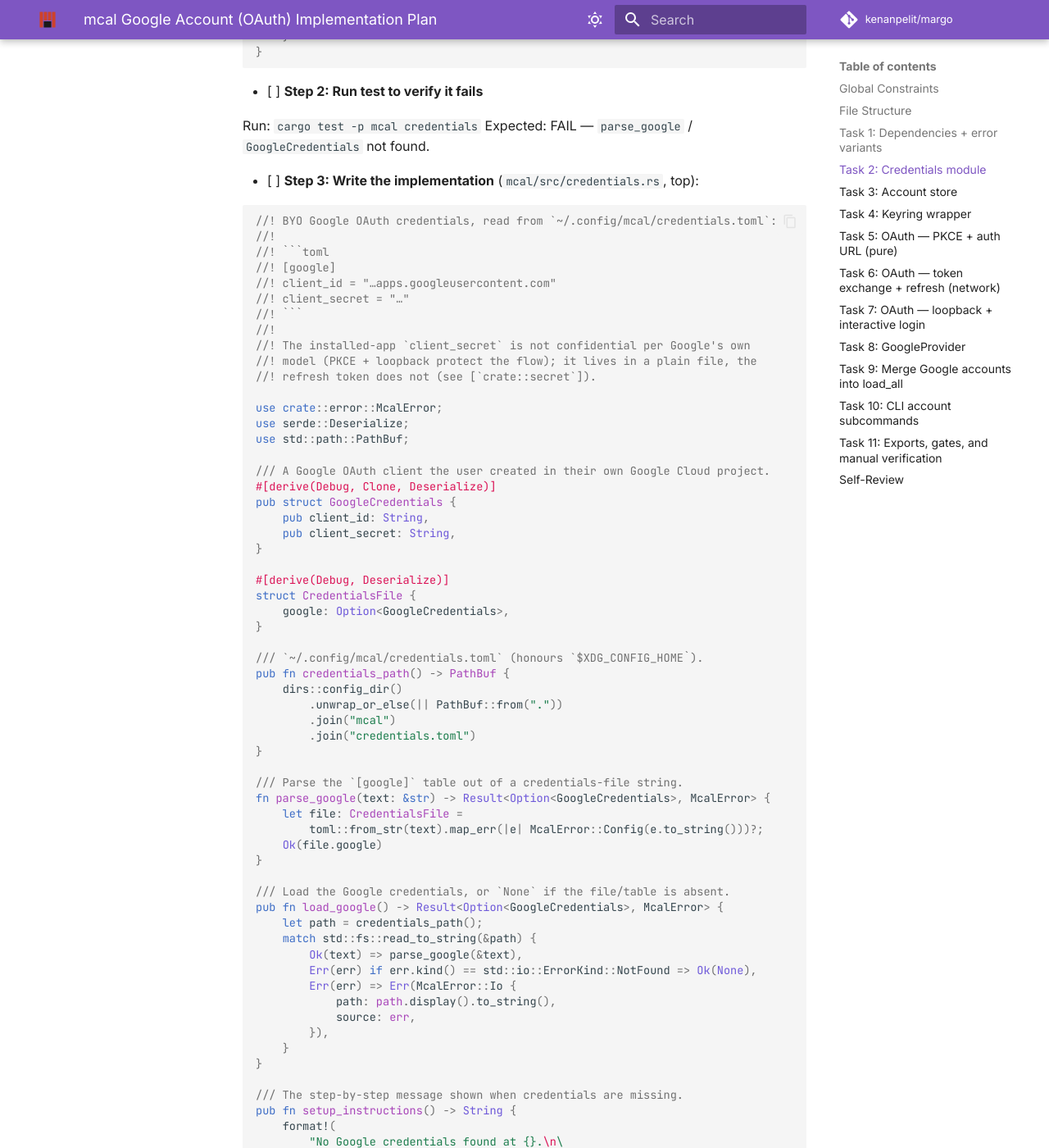
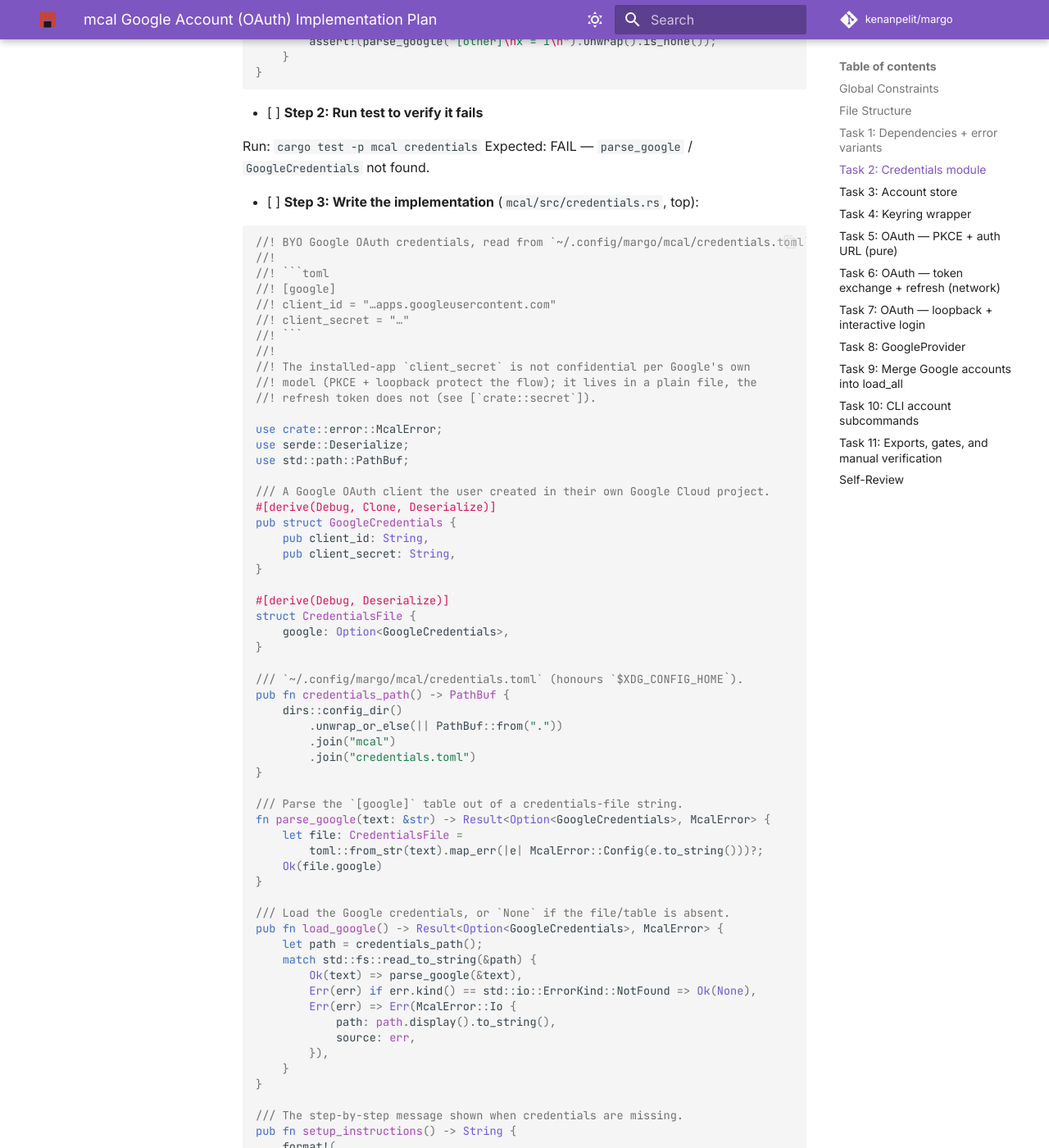
Before and after one commit to kenanpelit/margo, an MkDocs documentation site: the page built from docs/superpowers/plans/2026-07-03-mcal-google-account.md, in a window 1280 px wide and 1400 px high, scrolled down 3805 px. Shown: the whole window at 82% size. Built offline with MkDocs 1.6.1 and Material for MkDocs 9.7.7, drawn with Linux system fonts in a browser that asks for light colours; comment, search, counter and statistics services are not loaded; some of the changed text lies outside the part shown.

Commit message:
docs(mcal): point config paths at ~/.config/margo/mcal
Co-Authored-By: Claude Opus 4.8 <noreply@anthropic.com>

````diff
--- a/docs/superpowers/plans/2026-07-03-mcal-google-account.md
+++ b/docs/superpowers/plans/2026-07-03-mcal-google-account.md
@@ -4,7 +4,7 @@
 
 **Goal:** Connect a Google account to `mcal` via OAuth so its events appear in the existing `mcal today/agenda/on` CLI and the slice-1 shell surfaces (clock-menu agenda, dashboard calendar), read-only.
 
-**Architecture:** A new `GoogleProvider` implements the existing `Provider` trait against the Google Calendar API v3. `mcal account setup google` runs a loopback+PKCE OAuth flow, stores the refresh token in the OS keyring, and records the account in an mcal-owned `~/.config/mcal/accounts.toml`. `load_all` gains a third source that builds providers from that store, so both the CLI and the shell pick Google up with no extra wiring.
+**Architecture:** A new `GoogleProvider` implements the existing `Provider` trait against the Google Calendar API v3. `mcal account setup google` runs a loopback+PKCE OAuth flow, stores the refresh token in the OS keyring, and records the account in an mcal-owned `~/.config/margo/mcal/accounts.toml`. `load_all` gains a third source that builds providers from that store, so both the CLI and the shell pick Google up with no extra wiring.
 
 **Tech Stack:** Rust, `ureq` 2.x (blocking HTTP), `serde`/`serde_json` (Calendar API JSON), `toml` (config/account files), `keyring` 3.x (refresh tokens), `sha2` + `base64` (PKCE), `chrono` (dates). Google Calendar API v3 + Google OAuth 2.0.
 
@@ -12,8 +12,8 @@
 
 - **Spec:** `docs/superpowers/specs/2026-07-03-mcal-google-account-design.md`. Every task's requirements implicitly include it.
 - **Read-only** this slice: scope `https://www.googleapis.com/auth/calendar.readonly`. No event writes.
-- **BYO client_id:** credentials from `~/.config/mcal/credentials.toml`; never a shipped/embedded secret.
-- **mcal owns accounts** in `~/.config/mcal/accounts.toml`; refresh tokens in the keyring (service `"mcal"`, key = account id). Never write a refresh token to disk in plaintext.
+- **BYO client_id:** credentials from `~/.config/margo/mcal/credentials.toml`; never a shipped/embedded secret.
+- **mcal owns accounts** in `~/.config/margo/mcal/accounts.toml`; refresh tokens in the keyring (service `"mcal"`, key = account id). Never write a refresh token to disk in plaintext.
 - **Recurrence:** request `singleEvents=true` from Google (server-side expansion); Google events carry empty `recurrence` and skip `recur::expand`.
 - **Panic-ratchet:** baseline 370. No new `unwrap()`/`expect()`/`panic!`/`unreachable!` outside `#[cfg(test)]`. Every fallible path returns `Result<_, McalError>`.
 - **CLI strings:** English, matching slice 1 and the rest of margo's binaries.
@@ -147,7 +147,7 @@ Expected: FAIL — `parse_google` / `GoogleCredentials` not found.
 - [ ] **Step 3: Write the implementation** (`mcal/src/credentials.rs`, top):
 
 ```rust
-//! BYO Google OAuth credentials, read from `~/.config/mcal/credentials.toml`:
+//! BYO Google OAuth credentials, read from `~/.config/margo/mcal/credentials.toml`:
 //!
 //! ```toml
 //! [google]
@@ -175,7 +175,7 @@ struct CredentialsFile {
     google: Option<GoogleCredentials>,
 }
 
-/// `~/.config/mcal/credentials.toml` (honours `$XDG_CONFIG_HOME`).
+/// `~/.config/margo/mcal/credentials.toml` (honours `$XDG_CONFIG_HOME`).
 pub fn credentials_path() -> PathBuf {
     dirs::config_dir()
         .unwrap_or_else(|| PathBuf::from("."))
@@ -297,7 +297,7 @@ Expected: FAIL — `AccountStore` not found.
 - [ ] **Step 3: Write the implementation** (`mcal/src/account.rs`, top):
 
 ```rust
-//! The mcal-owned account registry at `~/.config/mcal/accounts.toml`.
+//! The mcal-owned account registry at `~/.config/margo/mcal/accounts.toml`.
 //!
 //! mcal is the source of truth for connected accounts (this slice: Google).
 //! Refresh tokens live in the keyring ([`crate::secret`]); only non-secret
@@ -331,7 +331,7 @@ pub struct AccountStore {
     pub accounts: Vec<StoredAccount>,
 }
 
-/// `~/.config/mcal/accounts.toml`.
+/// `~/.config/margo/mcal/accounts.toml`.
 pub fn accounts_path() -> PathBuf {
     dirs::config_dir()
         .unwrap_or_else(|| PathBuf::from("."))
@@ -1292,7 +1292,7 @@ mod tests {
     use chrono::TimeZone;
 
     // Regression guard: the account-store path must not panic when
-    // `~/.config/mcal/accounts.toml` is absent (it returns an empty vec),
+    // `~/.config/margo/mcal/accounts.toml` is absent (it returns an empty vec),
     // and local events still load. Full Google needs network → manual verify.
     #[test]
     fn load_all_still_returns_local_events() {
@@ -1571,7 +1571,7 @@ git commit -m "chore(mcal): fmt + export audit for the Google slice"
 
 - [ ] **Step 4: Manual end-to-end verification** (with the user's real Google account — this is the only path the unit tests can't cover):
 
-  1. Create the Google Cloud OAuth client (Desktop app) per `mcal account setup google`'s printed instructions; put id/secret in `~/.config/mcal/credentials.toml`.
+  1. Create the Google Cloud OAuth client (Desktop app) per `mcal account setup google`'s printed instructions; put id/secret in `~/.config/margo/mcal/credentials.toml`.
   2. `mcal account setup google` → browser opens → approve → "Connected …".
   3. `mcal account list` → shows the Google account.
   4. `mcal today` / `mcal agenda 14` → shows Google events (compecta calendar).
````
Also changed, not shown: docs/superpowers/specs/2026-07-03-mcal-google-account-design.md (+3 -3 lines).
